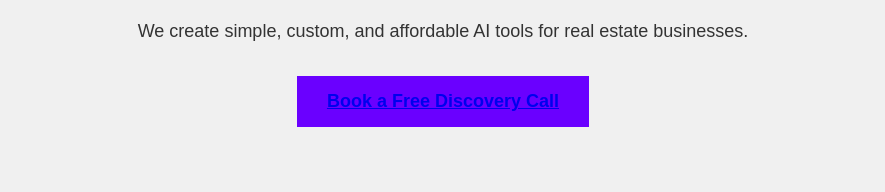
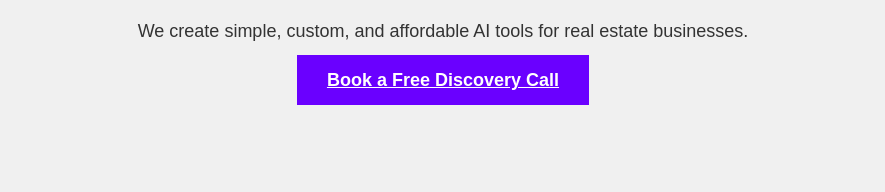
Before and after one commit to karantripathi2006/website, a plain HTML site: page akal/index.html in a window 1280 px wide. Shown: the part 369-561 px from the top of the page, without its empty margins (197-1082 px from the left). Drawn offline with Linux system fonts and the light colour scheme.

Commit message:
Update index.html

```diff
--- a/akal/index.html
+++ b/akal/index.html
@@ -18,7 +18,7 @@
   <img src="./fotor-20250421191745.png" alt="RR Intelligence Logo" class="logo" />
   <h1>Make Your Real Estate Business Smarter with AI</h1>
   <p>We create simple, custom, and affordable AI tools for real estate businesses.</p>
-  <button class="btn"><a href="https://calendly.com/rrintelligence16/30min" target="_blank">Book a Free Discovery Call</a></button>
+   <p><a href="https://calendly.com/rrintelligence16/30min"  class="btn">Book a Free Discovery Call</a></p>
   <!-- <button class="btn outline">Watch How AI Can Help You</button> -->
 </header>
 
```
